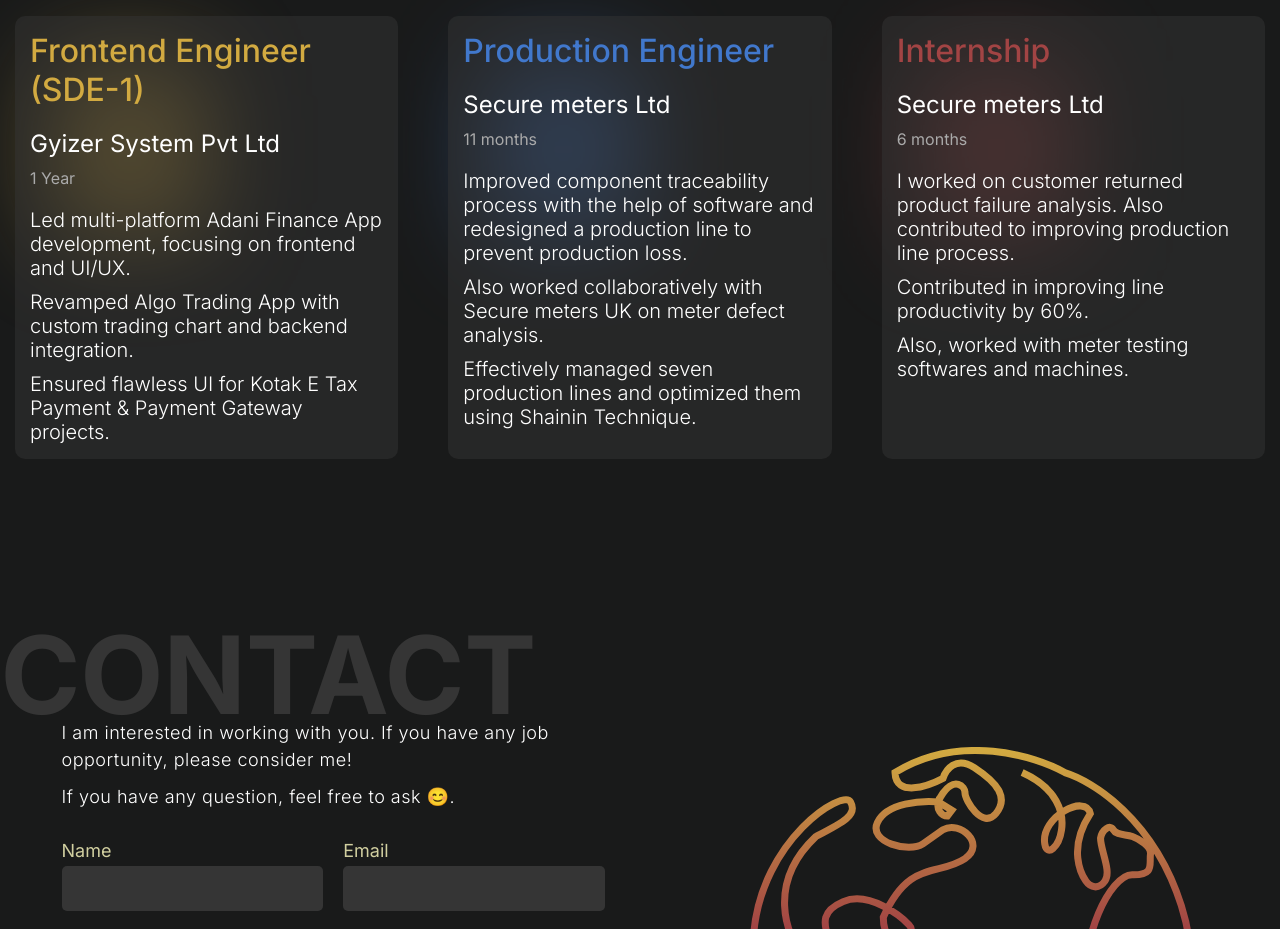
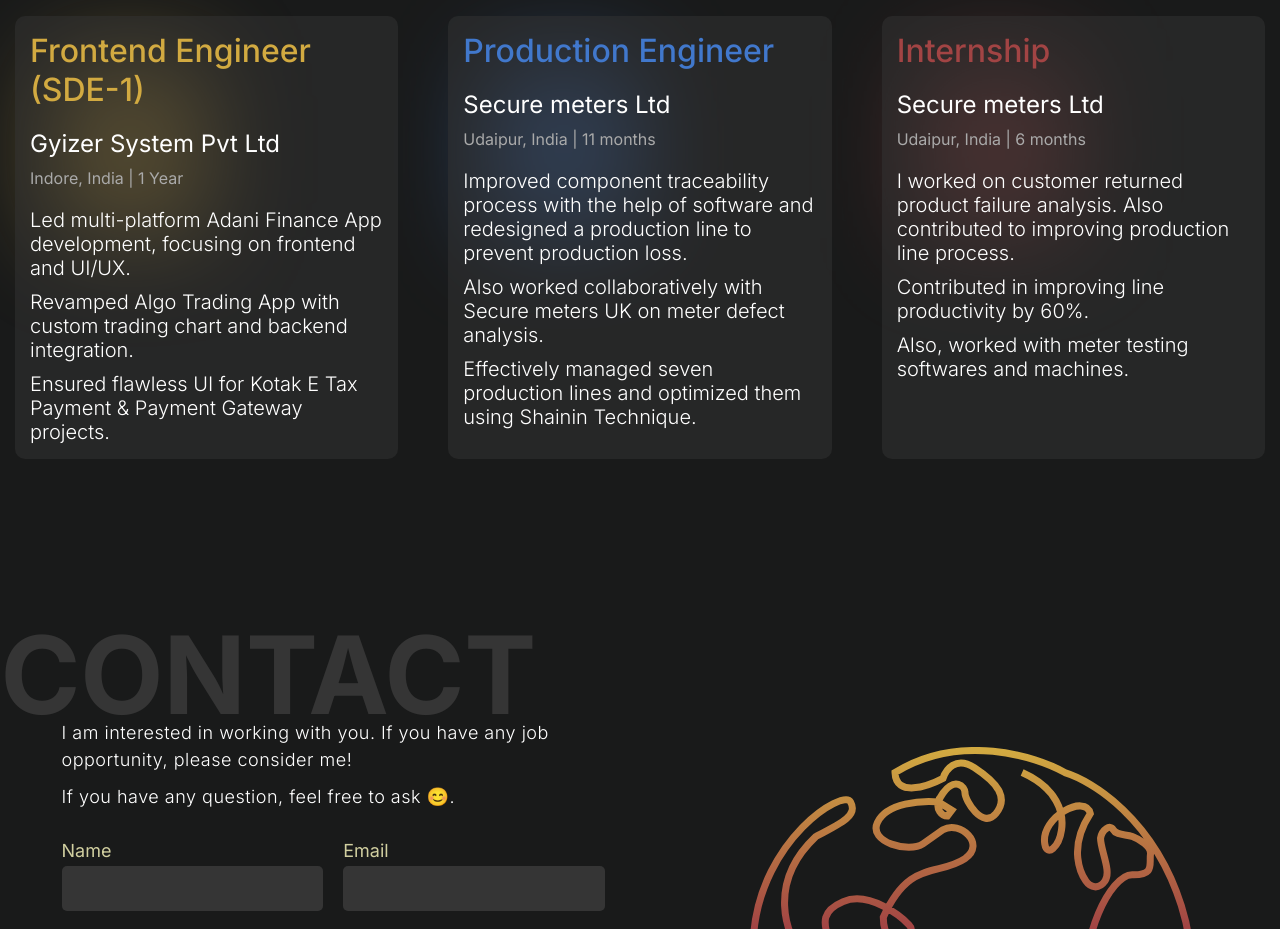
Before and after one commit to sanskar001/curious-portfolio-website, a website built with Parcel: page index.html in a window 1280 px wide. Shown: the part 2766-3695 px from the top of the page. Built offline with nearby package versions, Linux system fonts and the light colour scheme.

Commit message:
REFACTOR: add location in job experience

```diff
--- a/index.html
+++ b/index.html
@@ -335,7 +335,7 @@
             <div class="fade"></div>
             <h3 class="experience-title">Frontend Engineer (SDE-1)</h3>
             <h4 class="experience-company">Gyizer System Pvt Ltd</h4>
-            <p class="experience-period">1 Year</p>
+            <p class="experience-period">Indore, India | 1 Year</p>
             <div class="experience-detail">
               <p>
                 Led multi-platform Adani Finance App development, focusing on
@@ -355,7 +355,7 @@
             <div class="fade"></div>
             <h3 class="experience-title">Production Engineer</h3>
             <h4 class="experience-company">Secure meters Ltd</h4>
-            <p class="experience-period">11 months</p>
+            <p class="experience-period">Udaipur, India | 11 months</p>
             <div class="experience-detail">
               <p>
                 Improved component traceability process with the help of
@@ -376,7 +376,7 @@
             <div class="fade"></div>
             <h3 class="experience-title">Internship</h3>
             <h4 class="experience-company">Secure meters Ltd</h4>
-            <p class="experience-period">6 months</p>
+            <p class="experience-period">Udaipur, India | 6 months</p>
             <div class="experience-detail">
               <p>
                 I worked on customer returned product failure analysis. Also
```
